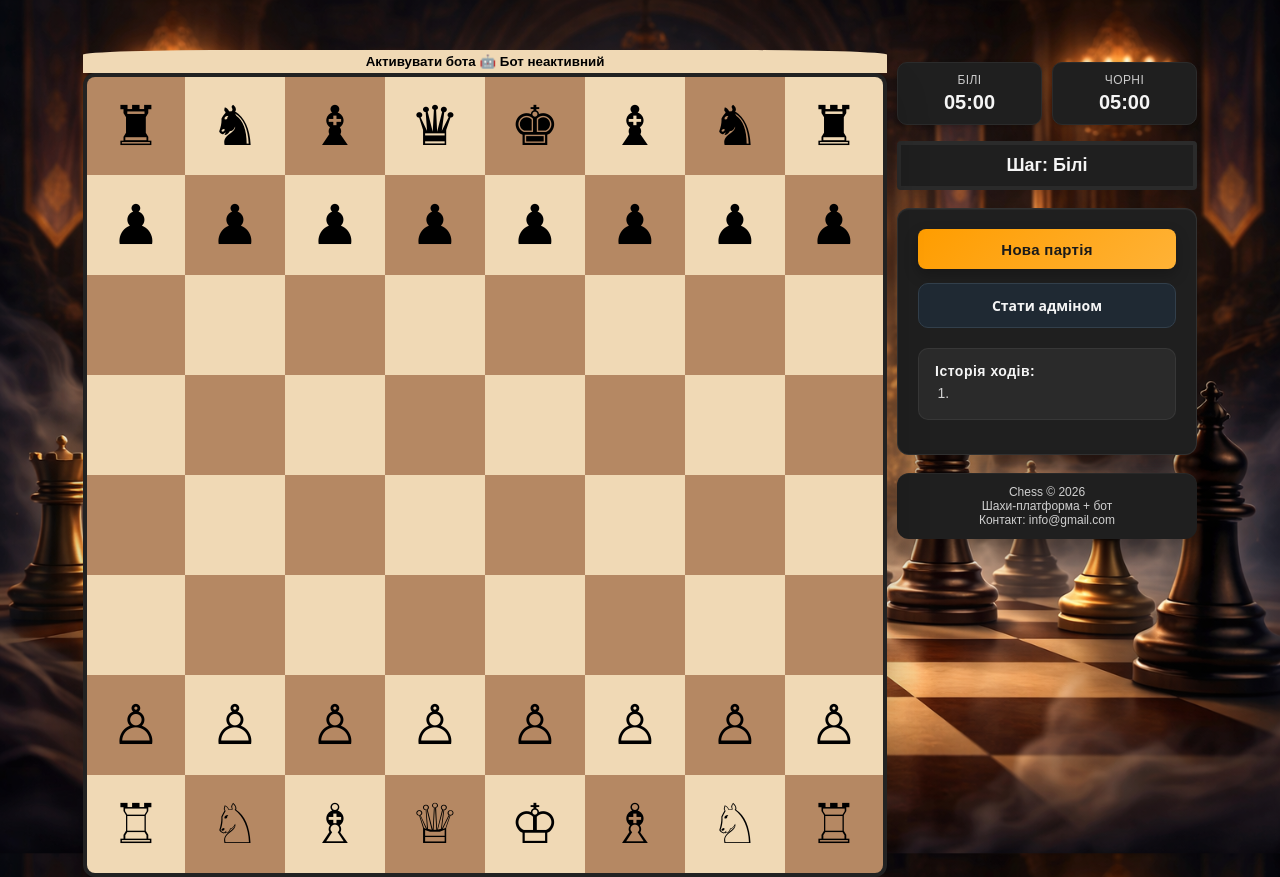
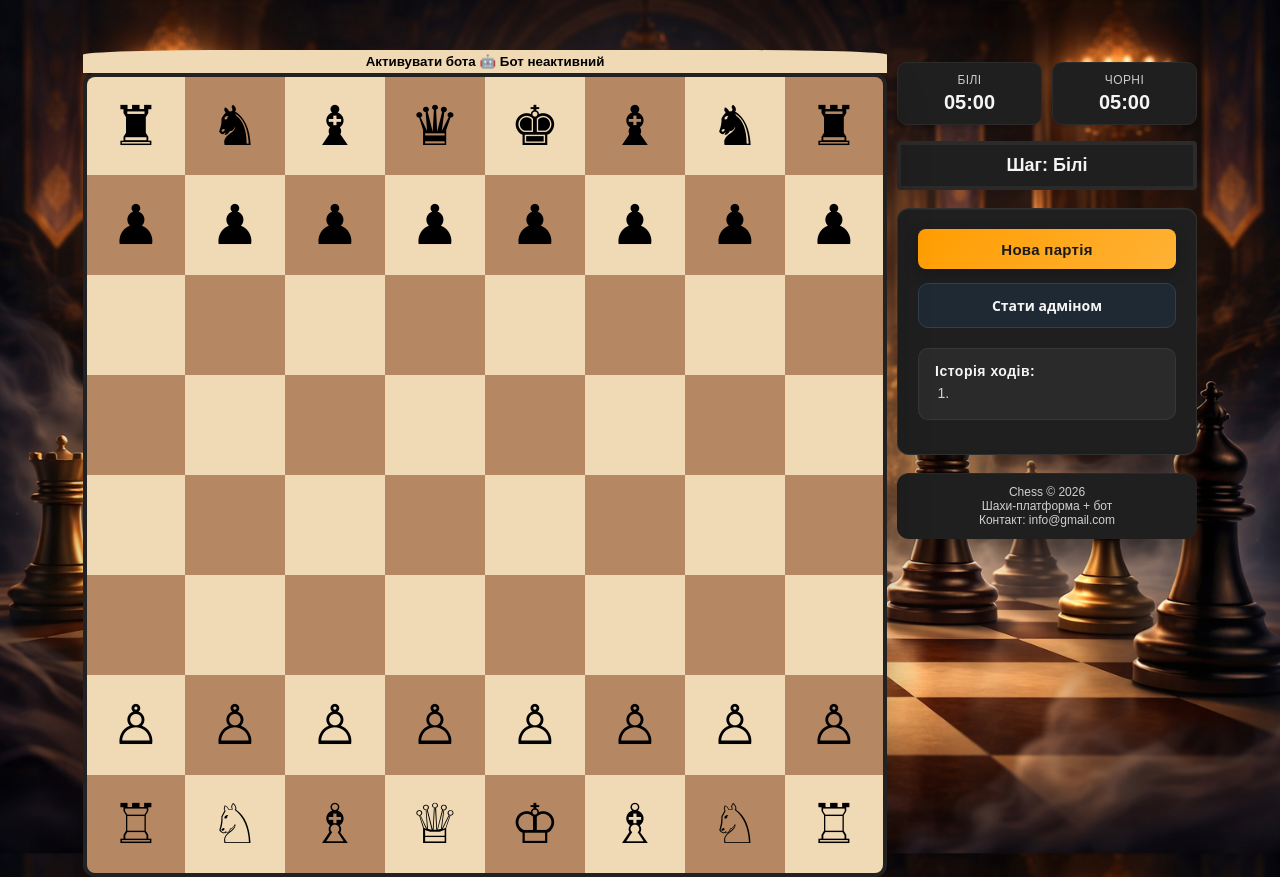
Before and after one commit to Plancy/Chess-exam, a React (Vite) app: page / in a window 1280 px wide. Built offline with nearby package versions, Linux system fonts and the light colour scheme.

Commit message:
fix colo65

```diff
--- a/src/css/chessboard.css
+++ b/src/css/chessboard.css
@@ -30,11 +30,11 @@
 }
 
 .light-square {
-  background: var(--color-board-light);
+  background: var(--color-board-dark);
 }
 
 .dark-square {
-  background: var(--color-board-dark);
+  background: var(--color-board-light);
 }
 
 .chessboard td:hover {
```
